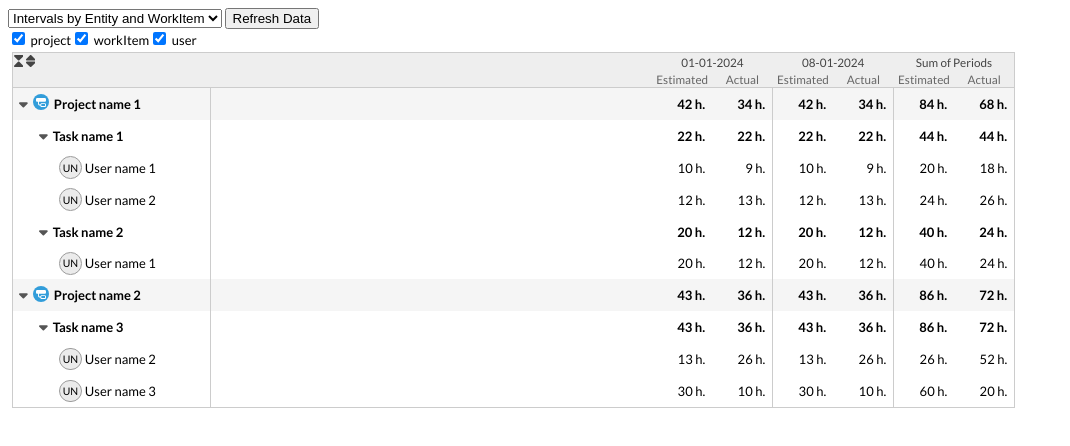
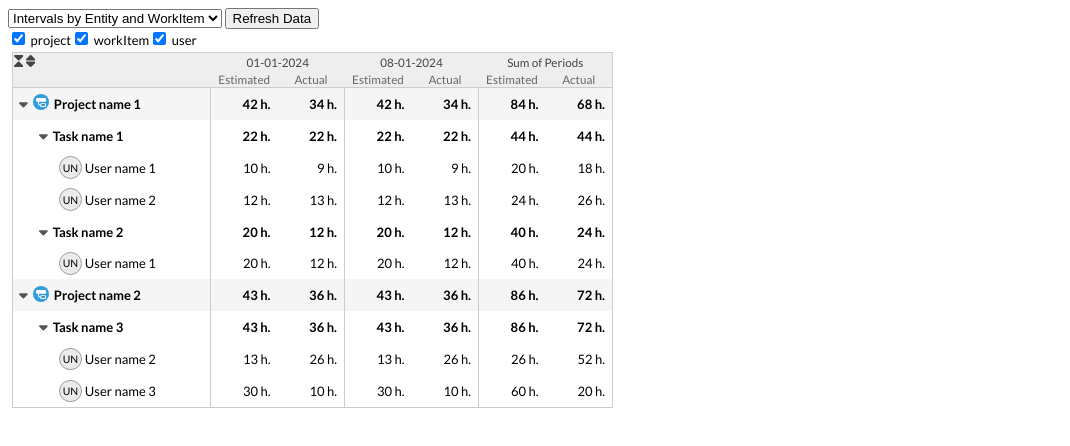
Before and after one commit to itm-platform/Resource-Analysis, a website: page flexiTable.html in a window 1280 px wide. Shown: the whole page, without its empty margins (0-1070 px from the left). Drawn offline with Linux system fonts and the light colour scheme; no server answers; files whose address does not match are found by name.

Commit message:
table widht fix

```diff
--- a/flexiTable.css
+++ b/flexiTable.css
@@ -11,7 +11,6 @@
 
 .ftbl-table {
     border: solid var(--ftbl-border-width) var(--ftbl-border-color);
-    width: 100%;
     border-collapse: collapse;
 }
 
@@ -47,7 +46,7 @@
 .ftbl-value-cell {
     text-align: right;
     padding-right: 7px;
-    width: 4em; /* Default width for most cells */
+    width: 4.5em; /* Default width for most cells */
 }
 
 .ftbl-rightmost-cell-in-group {
--- a/flexiTable.js
+++ b/flexiTable.js
@@ -1,8 +1,8 @@
 // flexiTable.js
 import { cacheIconPaths, resolveIconPath, cacheUserImagePaths, pathCache } from './pathResolver.js';
-// LEFT OFF: Add expand / collapse all
-// base the toggling on events rather than direct DOM manipulation
-// Expand one level at a time?
+// TODO - A - translations
+// TODO - A - Render hours with minutes
+// TODO - B- Export
 export class FlexiTable {
     constructor(containerId, dataset, rowFilters = {}) {
         cacheIconPaths().catch(error => {
```
